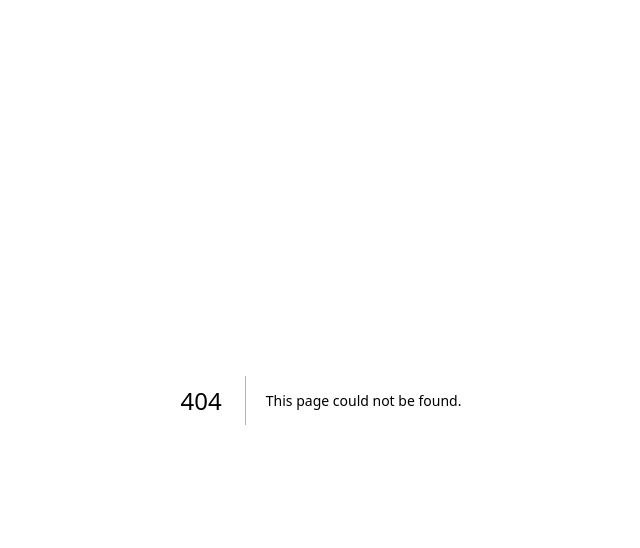
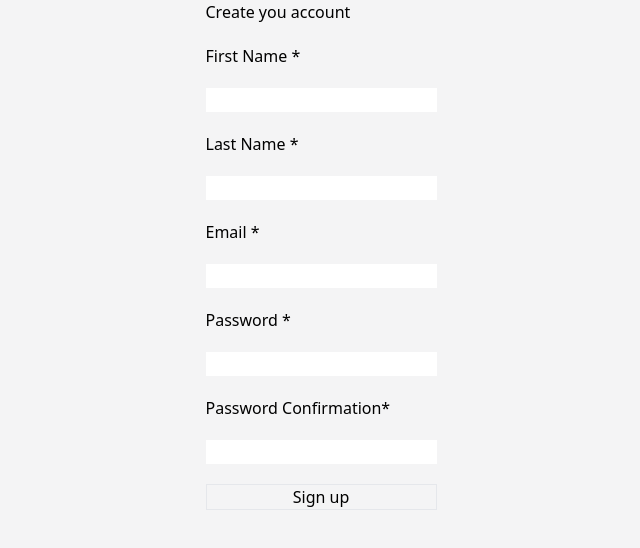
Before and after one commit to DEVFBA/k-desafio-nextjs, a Next.js app: page /newUser in a window 1280 px wide. Before the commit this address had no page. Shown: the top 548 px of the page, without its empty margins (319-959 px from the left). Built offline with nearby package versions, Linux system fonts and the light colour scheme.

Commit message:
feature: Create User Page (No styles)

```diff
--- a/components/CardsContainer.jsx
+++ b/components/CardsContainer.jsx
@@ -52,7 +52,7 @@ const CardsContainer = () => {
               title={post.title}
               user={`${post.user?.first_name} ${post.user?.last_name}`}
               date={post.updatedAt}
-              userPic={post.user.profile_picture}
+              userPic={post.user?.profile_picture}
               content={`${post.content.substring(0, 100)}...`}
               tags={post.tags}
               cover={post.cover}
--- a/pages/index.jsx
+++ b/pages/index.jsx
@@ -29,7 +29,7 @@ const showCreateAccountButton = () => {
   return (
     <>
       <Link
-        href="/"
+        href="/newUser"
         className="text-center bg-white border rounded-md flex px-5 py-1 text-[#3b49df] font-medium hover:text-white hover:bg-[#3b49df] hover:underline-offset-4"
       >
         Create Account
--- a/pages/login.jsx
+++ b/pages/login.jsx
@@ -28,8 +28,6 @@ const LoginPage = () => {
     );
 
     const json = await response.json();
-
-    console.log(json);
 
     if (json.data?.token) {
       localStorage.setItem("token", json.data.token);
--- /dev/null
+++ b/pages/newUser.jsx
@@ -0,0 +1,129 @@
+import { useForm } from "react-hook-form";
+import { useRouter } from "next/router";
+import Link from "next/link";
+
+const CreateUserPage = () => {
+  const {
+    register,
+    handleSubmit,
+    setError,
+    formState: { errors },
+  } = useForm();
+
+  const router = useRouter();
+
+  const onSubmit = async (data) => {
+    console.log("Entra: ", data);
+
+    const response = await fetch(
+      "https://kodemia-backend-challenge-d515b23a922f.herokuapp.com/user",
+      {
+        method: "POST",
+        headers: {
+          "Content-Type": "application/json",
+        },
+        body: JSON.stringify({
+          first_name: data.firstName,
+          email: data.email,
+          password: data.password,
+          gender: "Male",
+          phone: "000000000",
+          last_name: data.lastName,
+          profile_picture:
+            "https://res.cloudinary.com/dxifbzhn2/image/upload/v1712516460/Perfil_Y…",
+        }),
+      }
+    );
+
+    const json = await response.json();
+
+    console.log(json);
+
+    router.push("/login");
+    setError("root", { message: "Error: User not created" });
+    console.log("Errors: ", errors);
+  };
+
+  return (
+    <>
+      <section className="bg-zinc-100 h-screen w-full flex flex-row justify-center">
+        <form className="flex flex-col gap-5" onSubmit={handleSubmit(onSubmit)}>
+          <h2>Create you account</h2>
+          {/* <label htmlFor="profilePicture">Profile Image</label>
+          <input
+            type="file"
+            name="profilePicture"
+            id="profilePicture"
+            {...register("profilePicture")}
+          /> */}
+          <label htmlFor="firstName">
+            First Name <span>*</span>
+          </label>
+          <input
+            type="text"
+            name="firstName"
+            id="firstName"
+            required
+            {...register("firstName", {
+              required: { value: true, message: "First Name is required" },
+            })}
+          />
+          <label htmlFor="lastName">
+            Last Name <span>*</span>
+          </label>
+          <input
+            type="text"
+            name="lastName"
+            id="lastName"
+            required
+            {...register("lastName", {
+              required: { value: true, message: "LastName is required" },
+            })}
+          />
+          <label htmlFor="email">
+            Email <span>*</span>
+          </label>
+          <input
+            type="email"
+            name="email"
+            id="email"
+            required
+            {...register("email", {
+              required: { value: true, message: "Email is required" },
+            })}
+          />
+          <label htmlFor="password">
+            Password <span>*</span>
+          </label>
+          <input
+            type="password"
+            name="password"
+            id="password"
+            required
+            {...register("password", {
+              required: { value: true, message: "Password is required" },
+            })}
+          />
+          <label htmlFor="passwordConfirmation">
+            Password Confirmation<span>*</span>
+          </label>
+          <input
+            type="password"
+            name="passwordConfirmation"
+            id="passwordConfirmation"
+            required
+            {...register("passwordConfirmation", {
+              required: {
+                value: true,
+                message: "Password Confirmation is required",
+              },
+            })}
+          />
+          <button className="border">Sign up</button>
+        </form>
+      </section>
+    </>
+  );
+};
+
+export default CreateUserPage;
```
